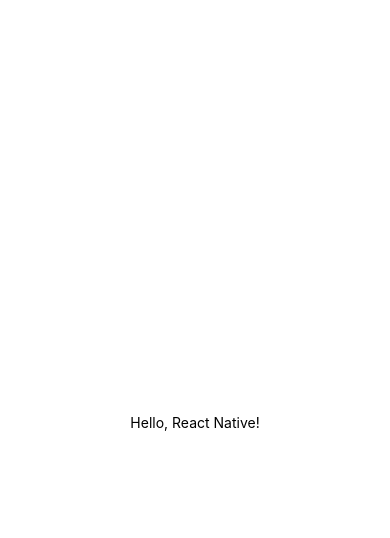
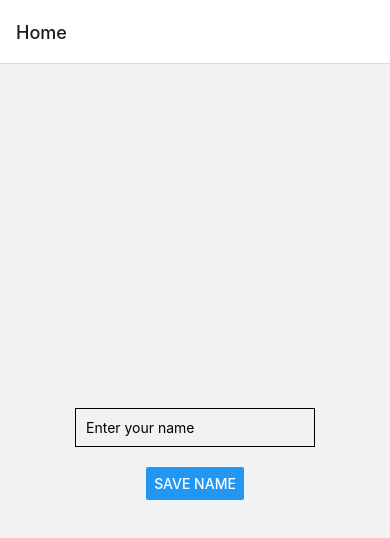
Before and after one commit to gasper94/DocMe-Canvas, a React Native app: screen /Home in a window 390 px wide. Shown: the top 538 px of the page. Built offline with nearby package versions, Linux system fonts and the light colour scheme.

Commit message:
adding navigation menu

```diff
--- a/App.js
+++ b/App.js
@@ -1,15 +1,25 @@
+// App.js
 import React from 'react';
-import { View, Text } from 'react-native';
+import { createStackNavigator } from '@react-navigation/stack';
+import { NavigationContainer } from '@react-navigation/native';
+import { NameProvider } from './NameContext';
 
 // Custom components
-// import ImageAnnotation from './components/ImageAnnotation/ImageAnnotation';
+import HomeScreen from './components/pages/HomeScreen/HomeScreen';
+import DetailsScreen from './components/pages/DetailsScreen/DetailsScreen';
 
-const App = () => {
-  return (
-    <View style={{ flex: 1, justifyContent: 'center', alignItems: 'center' }}>
-      <Text>Hello, React Native!</Text>
-    </View>
-  );
-};
+// Stack Navigator
+const Stack = createStackNavigator();
+
+const App = () => (
+  <NameProvider>
+    <NavigationContainer>
+      <Stack.Navigator>
+        <Stack.Screen name="Home" component={HomeScreen} />
+        <Stack.Screen name="Details" component={DetailsScreen} />
+      </Stack.Navigator>
+    </NavigationContainer>
+  </NameProvider>
+);
 
 export default App;
--- /dev/null
+++ b/NameContext.js
@@ -0,0 +1,17 @@
+// NameContext.js
+import React, { createContext, useState } from 'react';
+
+export const NameContext = createContext({
+  name: '',
+  setName: () => {},
+});
+
+export const NameProvider = ({ children }) => {
+  const [name, setName] = useState('');
+
+  return (
+    <NameContext.Provider value={{ name, setName }}>
+      {children}
+    </NameContext.Provider>
+  );
+};
--- /dev/null
+++ b/components/pages/DetailsScreen/DetailsScreen.js
@@ -0,0 +1,29 @@
+// HomeScreen.js
+import React, { useContext } from 'react';
+import { View, Button, Text } from 'react-native';
+import { NameContext } from '../../../NameContext';
+
+// Custom components
+import ImageAnnotation from '../../ImageAnnotation/ImageAnnotation';
+
+const DetailsScreen = () => {
+  const { name } = useContext(NameContext);
+
+  return (
+    <ImageAnnotation />
+    // <View style={{ flex: 1, alignItems: 'center', justifyContent: 'center' }}>
+    //   <Text>Hello, {name}!</Text>
+    //   <View style={{ marginTop: 20 }}>
+    //     <Button title="Button 1" onPress={() => console.log('Button 1 pressed')} />
+    //   </View>
+    //   <View style={{ marginTop: 10 }}>
+    //     <Button title="Button 2" onPress={() => console.log('Button 2 pressed')} />
+    //   </View>
+    //   <View style={{ marginTop: 10 }}>
+    //     <Button title="Button 3" onPress={() => console.log('Button 3 pressed')} />
+    //   </View>
+    // </View>
+  );
+};
+
+export default DetailsScreen;
--- /dev/null
+++ b/components/pages/HomeScreen/HomeScreen.js
@@ -0,0 +1,35 @@
+import React, { useContext } from 'react';
+import { View, TextInput, Button, Keyboard } from 'react-native';
+import { NameContext } from '../../../NameContext';
+
+const HomeScreen = ({ navigation }) => {
+  const { name, setName } = useContext(NameContext);
+  const [isNameSaved, setIsNameSaved] = React.useState(false);
+
+  const saveName = () => {
+    if (name.trim() !== '') {
+      Keyboard.dismiss(); // Close the keyboard
+      setIsNameSaved(true);
+    }
+  };
+
+  return (
+    <View style={{ flex: 1, alignItems: 'center', justifyContent: 'center' }}>
+      <TextInput
+        placeholder="Enter your name"
+        value={name}
+        onChangeText={setName}
+        style={{ borderWidth: 1, padding: 10, marginBottom: 20 }}
+      />
+      <Button title="Save Name" onPress={saveName} />
+      {isNameSaved && (
+        <Button
+          title="Go to Details"
+          onPress={() => navigation.navigate('Details')}
+        />
+      )}
+    </View>
+  );
+};
+
+export default HomeScreen;
--- a/package.json
+++ b/package.json
@@ -11,6 +11,8 @@
   "dependencies": {
     "@expo/webpack-config": "^18.0.1",
     "@react-native-community/art": "^1.2.0",
+    "@react-navigation/native": "^6.1.6",
+    "@react-navigation/stack": "^6.3.16",
     "expo": "~48.0.18",
     "expo-media-library": "^15.2.3",
     "expo-permissions": "^14.1.1",
@@ -18,6 +20,9 @@
     "react": "18.2.0",
     "react-dom": "18.2.0",
     "react-native": "0.71.8",
+    "react-native-gesture-handler": "^2.10.2",
+    "react-native-safe-area-context": "^4.5.3",
+    "react-native-screens": "^3.20.0",
     "react-native-svg": "^13.9.0",
     "react-native-view-shot": "^3.6.0",
     "react-native-web": "~0.18.10"
```
Also changed, not shown: 1 other file (tests, documents, lock files or other folders).
